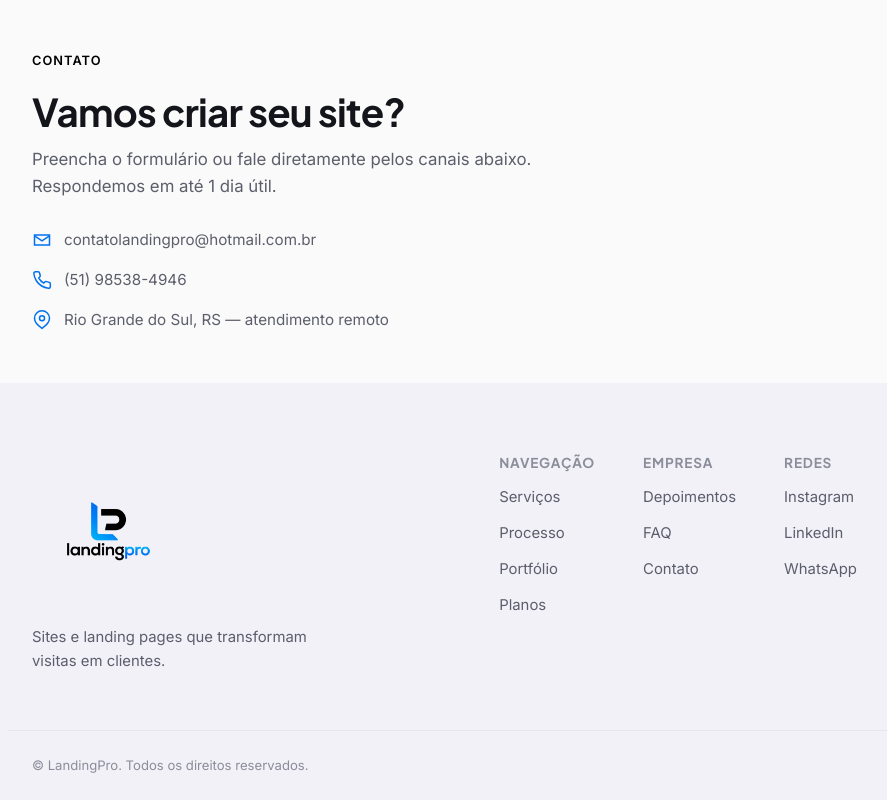
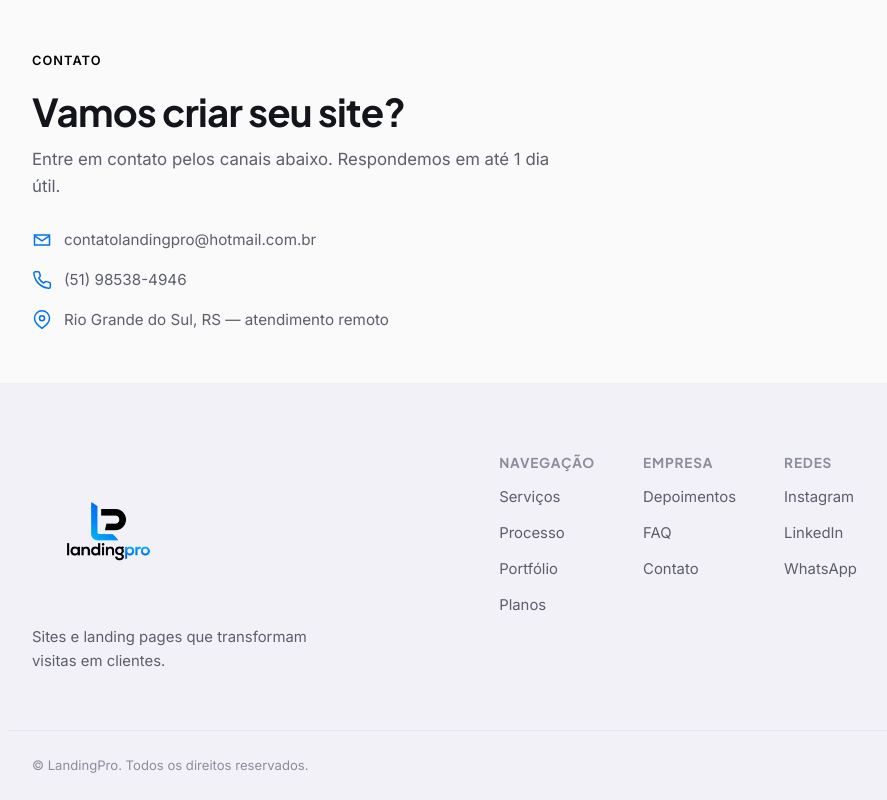
Before and after one commit to EduardoCunhaDaSilva/LandingProOficial, a plain HTML site: page index.html in a window 1280 px wide. Shown: the part 4589-5389 px from the top of the page, without its empty margins (52-939 px from the left). Drawn offline with Linux system fonts and the light colour scheme.

Commit message:
informações de contato

```diff
--- a/index.html
+++ b/index.html
@@ -387,7 +387,7 @@ Caso você não tenha conhecimento em programação, podemos realizar as altera
       <div class="reveal">
         <p class="eyebrow">Contato</p>
         <h2>Vamos criar seu site?</h2>
-        <p class="section-sub">Preencha o formulário ou fale diretamente pelos canais abaixo. Respondemos em até 1 dia útil.</p>
+        <p class="section-sub">Entre em contato pelos canais abaixo. Respondemos em até 1 dia útil.</p>
 
         <ul class="contact-info">
           <li>
```
